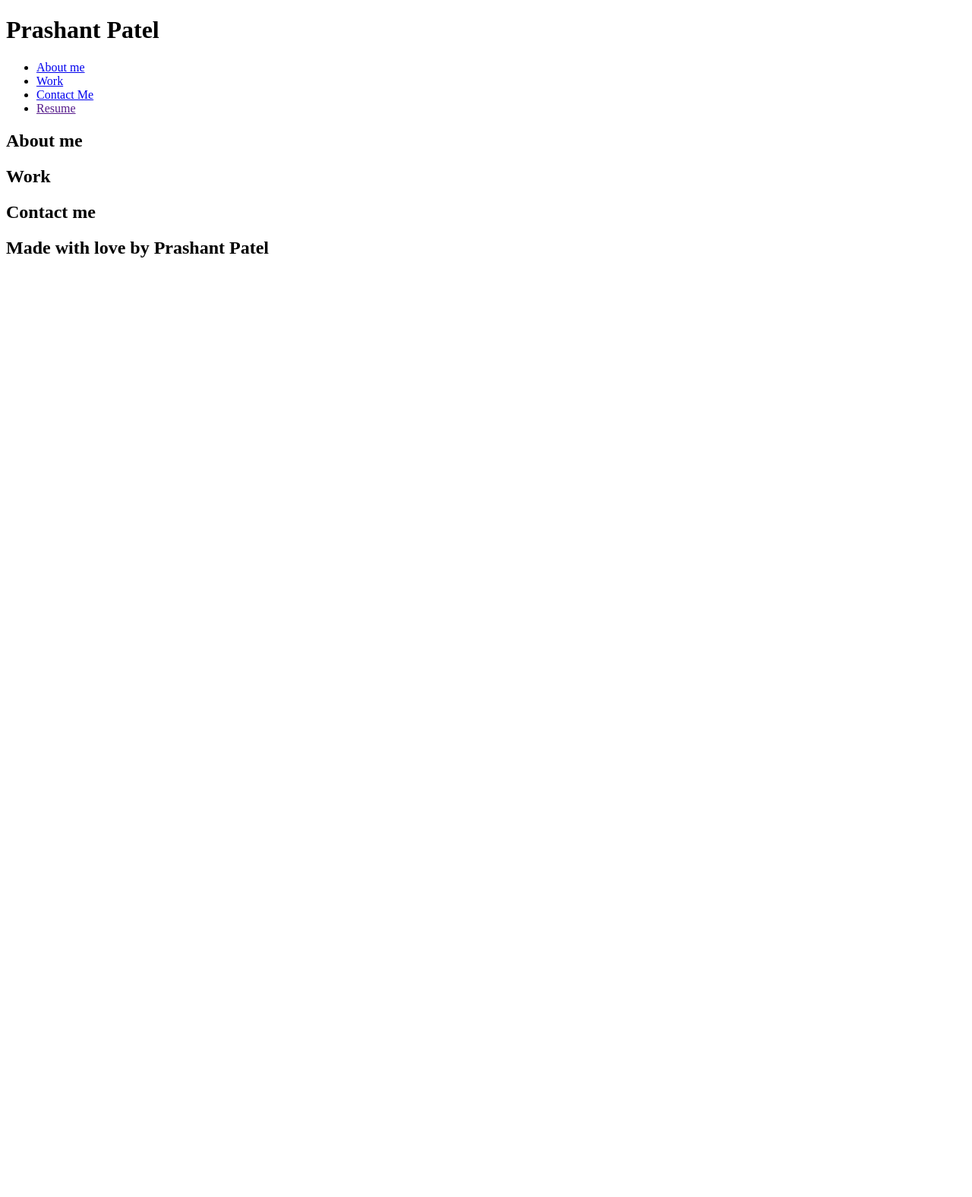
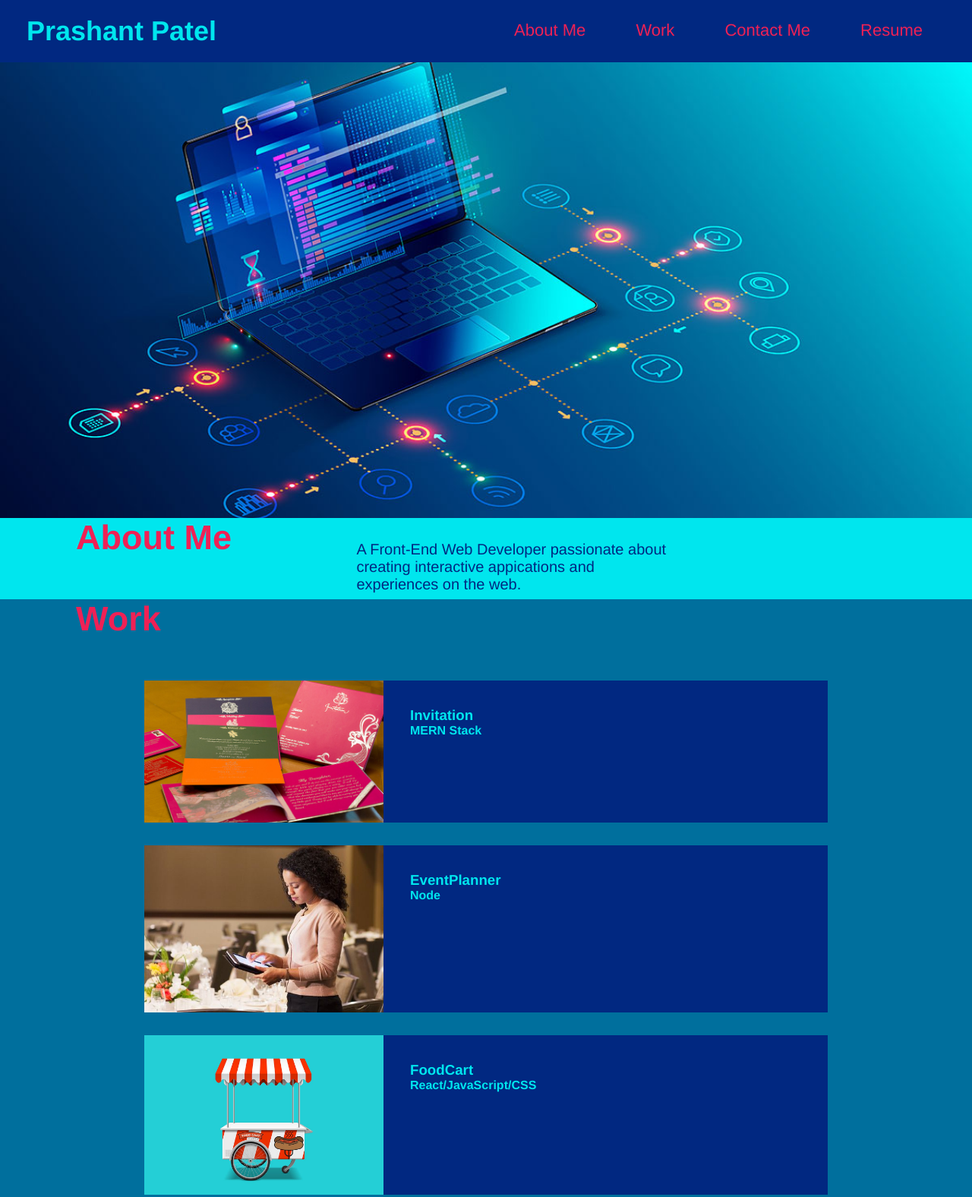
Before and after one commit to prashantp22/horiseon-1, a plain HTML site: page index.html in a window 1280 px wide. Shown: the top 1576 px of the page at 76% size. Before the commit the page ends 800 px from the top, so only its background shows below. Drawn offline with nearby package versions, Linux system fonts and the light colour scheme.

Commit message:
add images

```diff
--- /dev/null
+++ b/assets/CSS/style.css
@@ -0,0 +1,130 @@
+* {
+    box-sizing: border-box;
+    padding: 0;
+    margin: 0;
+}
+
+body {
+    background-color: #006f9d;
+    font-family: Helvetica, Arial, sans-serif;
+    color: #012881;
+}
+
+header {
+    padding: 20px 35px;
+    background-color: #012881;
+}
+
+header h1{
+    font-weight: bold;
+    font-size: 36px;
+    color: #00e6ee;
+    margin: 0;
+    display: inline;
+}
+
+header a {
+    text-decoration: none;
+    color: #ef2155;
+}
+
+header nav {
+    float: right;
+    margin: 7px 0;
+}
+
+header nav ul li {
+    display: inline;
+    margin: 0 30px;
+    font-weight: lighter;
+    font-size: 22px;
+}
+
+.hero {
+    background-image: url('../images/shutterstock.jpg');
+    height: 600px;
+    background-size: cover;
+    background-position: center;
+    position: relative;
+}
+
+.aboutme{
+    background-color: #00e6ee;
+}
+
+.aboutme p{
+    font-size: 20px;
+}
+
+.section-title{
+    font-size: 45px;
+  color: #ef2155;
+  margin-bottom: 35px;
+  padding: 0 100px 20px 100px;
+  display: inline-block;
+}
+
+.aboutme p{
+    color: #012881;
+    width: 410px;
+    display: inline-block;
+    vertical-align: top;
+    text-align: left;
+    margin: 30px 0 0 60px;
+}
+
+.work{
+    width: 900px;
+    margin: 0 auto 30px auto;
+    background: #012881;
+    color: #00e6ee;
+    overflow: auto;
+ }
+
+.work img{
+    width: 35%;
+    float: left;
+}
+
+.workname{
+    padding: 35px;
+    float: left;
+    width: 65%;
+}
+
+
+.contact{
+    background-color: #012881;
+}
+
+.contact div{
+    width: 410px;
+  display: inline-block;
+  vertical-align: top;
+  text-align: left;
+  margin: 30px 0 0 60px;
+}
+
+.contact h3{
+    color: #c84eef;
+    font-size: 35px;
+}
+.contact a{
+    color: #c84eef;
+    text-decoration: none;
+    font-size: 35px;
+}
+
+footer {
+    background: #00e6ee;
+    width: 100%;
+    padding: 40px 35px;
+    text-align: center;
+}
+
+footer h2 {
+    display: inline;
+    color: #012881;
+    font-size: 20px;
+    margin: 0;
+  }
--- a/index.html
+++ b/index.html
@@ -3,6 +3,7 @@
 
 <head>
     <meta charset="UTF-8">
+    <link rel="stylesheet" href="assets/CSS/style.css">
     <title>Prashant</title>
 </head>
 
@@ -13,13 +14,13 @@
         <nav>
             <ul>
                 <li>
-                    <a href="About Me">About me</a>
+                    <a href="#About Me">About Me</a>
                 </li>
                 <li>
-                    <a href="Work">Work</a>
+                    <a href="#Work">Work</a>
                 </li>
                 <li>
-                    <a href="Contact me">Contact Me</a>
+                    <a href="#Contact Me">Contact Me</a>
                 </li>
                 <li>
                     <a href="">Resume</a>
@@ -29,28 +30,97 @@
     </header>
 
     <!-- hero -->
-    <section>
+    <section class="hero">
     </section>
 
     <!-- about me -->
-    <section>
-        <h2>About me</h2>
+    <section id="About Me" class="aboutme">
+        <h2 class="section-title">About Me</h2>
+        <p>
+            A Front-End Web Developer passionate about creating interactive appications and experiences on the web.
+        </p>
     </section>
 
     <!-- work -->
-    <section>
-        <h2>Work</h2>
+    <section id="Work" class="works">
+        <h2 class="section-title">Work</h2>
+        <article class="work">
+            <img src="./assets/images/invitation.jpg" alt="" />
+            <div class="workname">
+              <h3>Invitation</h3>
+              <h4>MERN Stack</h4>
+            </div>
+        </article>
+
+        <article class="work">
+            <img src="./assets/images/planner.jpg" alt="" />
+            <div class="workname">
+              <h3>EventPlanner</h3>
+              <h4>Node</h4>
+            </div>
+        </article>
+
+        <article class="work">
+            <img src="./assets/images/foodcart.jpg" alt="" />
+            <div class="workname">
+              <h3>FoodCart</h3>
+              <h4>React/JavaScript/CSS</h4>
+            </div>
+        </article>
+
+        <article class="work">
+            <img src="./assets/images/robot.jpg" alt="" />
+            <div class="workname">
+              <h3>Robot Gladiator</h3>
+              <h4>JavaScript</h4>
+            </div>
+        </article>
+
+        <article class="work">
+            <img src="./assets/images/runbuddy.jpg" alt="" />
+            <div class="workname">
+              <h3>Run Buddy</h3>
+              <h4>HTML/CSS</h4>
+            </div>
+        </article>
+
     </section>
 
     <!-- contact me -->
-    <section>
-        <h2>Contact me</h2>
+    <section id="Contact Me" class="contact">
+        <h2 class="section-title">Contact Me</h2>
+        <div>
+            <h3>732-822-5230</h3>
+            <a href="">
+                <ion-icon name="logo-github"></ion-icon>
+            </a>
+
+            <a href="">
+                <ion-icon name="logo-linkedin"></ion-icon>
+            </a>
+
+            <a href="">
+                <ion-icon name="logo-twitter"></ion-icon>
+            </a>
+
+            <a href="">
+                <ion-icon name="logo-instagram"></ion-icon>
+            </a>
+
+        </div>
     </section>
 
     <!-- footer -->
-    <section>
+    <footer>
         <h2>Made with love by Prashant Patel</h2>
-    </section>
+        <p>
+            &copy; 2022 Prashant, Inc.
+        </p>
+    </footer>
+
+    <!-- script used for socialmedia icons -->
+    <script type="module" src="https://unpkg.com/ionicons@5.5.2/dist/ionicons/ionicons.esm.js"></script>
+    <script nomodule src="https://unpkg.com/ionicons@5.5.2/dist/ionicons/ionicons.js"></script>
 </body>
 
 </html>
```
Also changed, not shown: assets/images/foodcart.jpg (added), assets/images/invitation.jpg (added), assets/images/planner.jpg (added), assets/images/robot.jpg (added), assets/images/runbuddy.jpg (added), assets/images/shutterstock.jpg (added).
